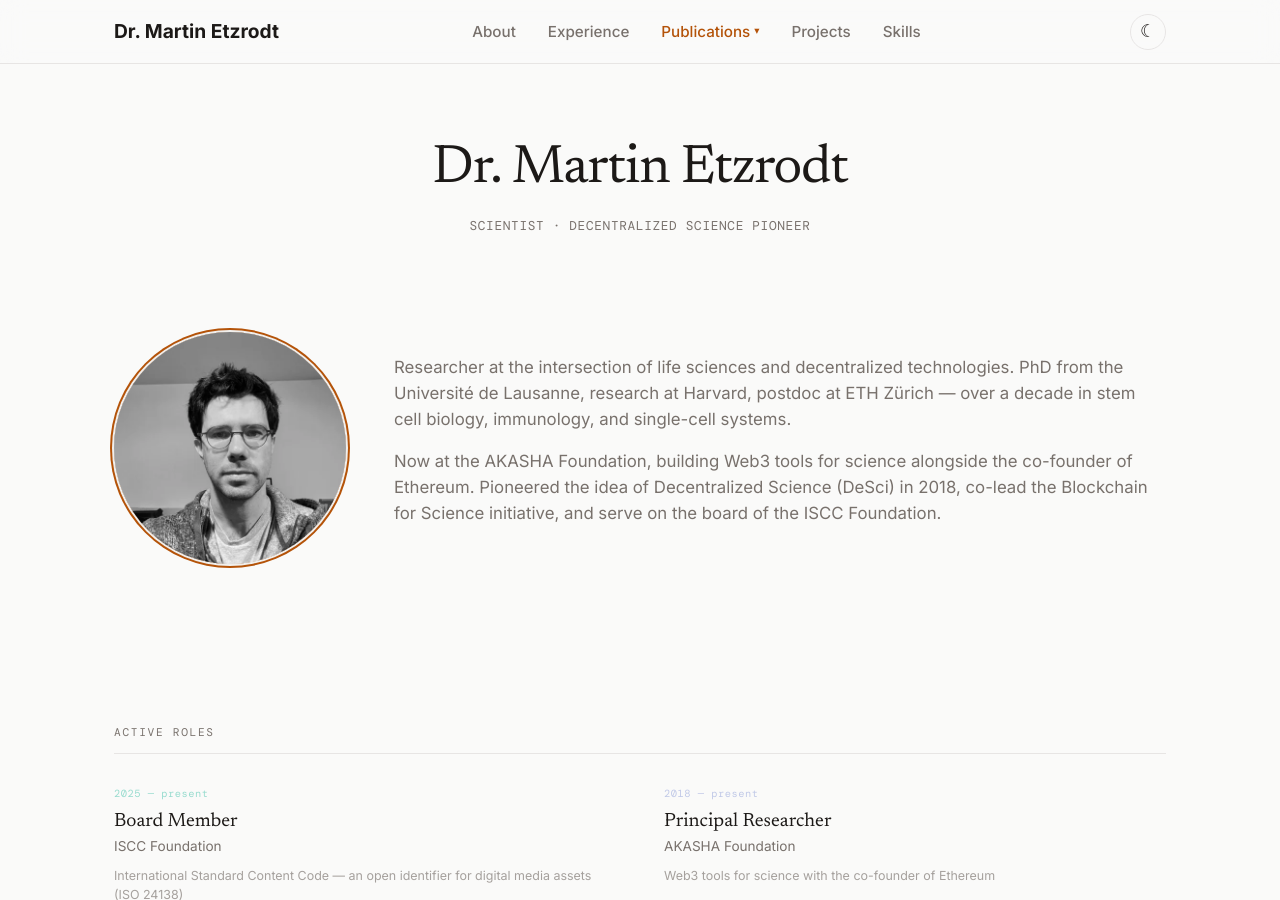
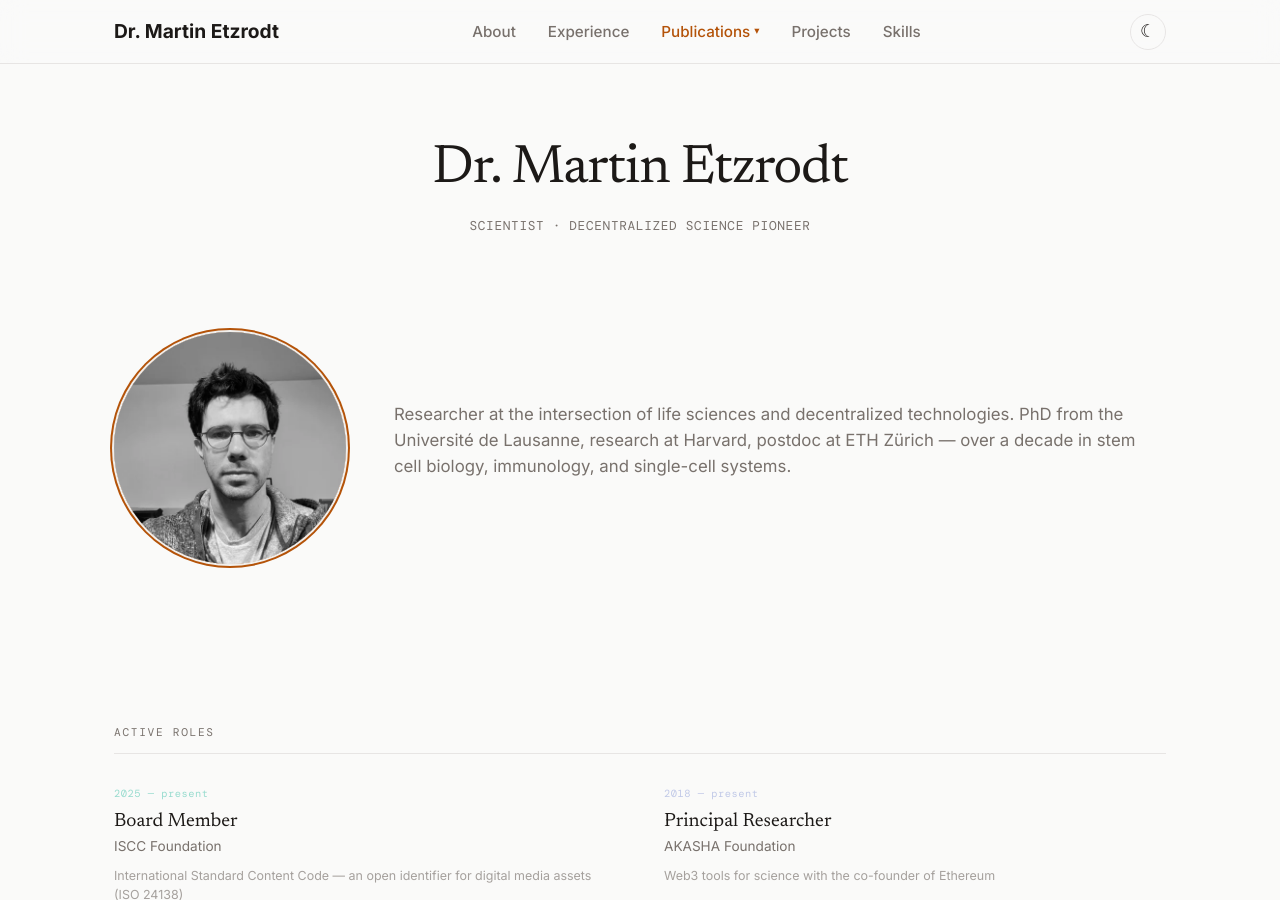
Before and after one commit to etzm/etzrodt-website, a Jekyll site: the page built from index.html, in a window 1280 px wide and 900 px high. Built offline with Jekyll 4.4.1, drawn with Linux system fonts in a browser that asks for light colours.

Commit message:
content: remove AKASHA/DeSci paragraph from about section
Co-Authored-By: Claude Opus 4.6 (1M context) <noreply@anthropic.com>

```diff
--- a/_config.yml
+++ b/_config.yml
@@ -14,7 +14,7 @@ about:
   photo: "/assets/images/Martin_2024.jpeg"
   paragraphs:
     - "Researcher at the intersection of life sciences and decentralized technologies. PhD from the Universit&eacute; de Lausanne, research at Harvard, postdoc at ETH Z&uuml;rich &mdash; over a decade in stem cell biology, immunology, and single-cell systems."
-    - "Now at the AKASHA Foundation, building Web3 tools for science alongside the co-founder of Ethereum. Pioneered the idea of Decentralized Science (DeSci) in 2018, co-lead the Blockchain for Science initiative, and serve on the board of the ISCC Foundation."
+
 
 # Contact section
 contact:
```
